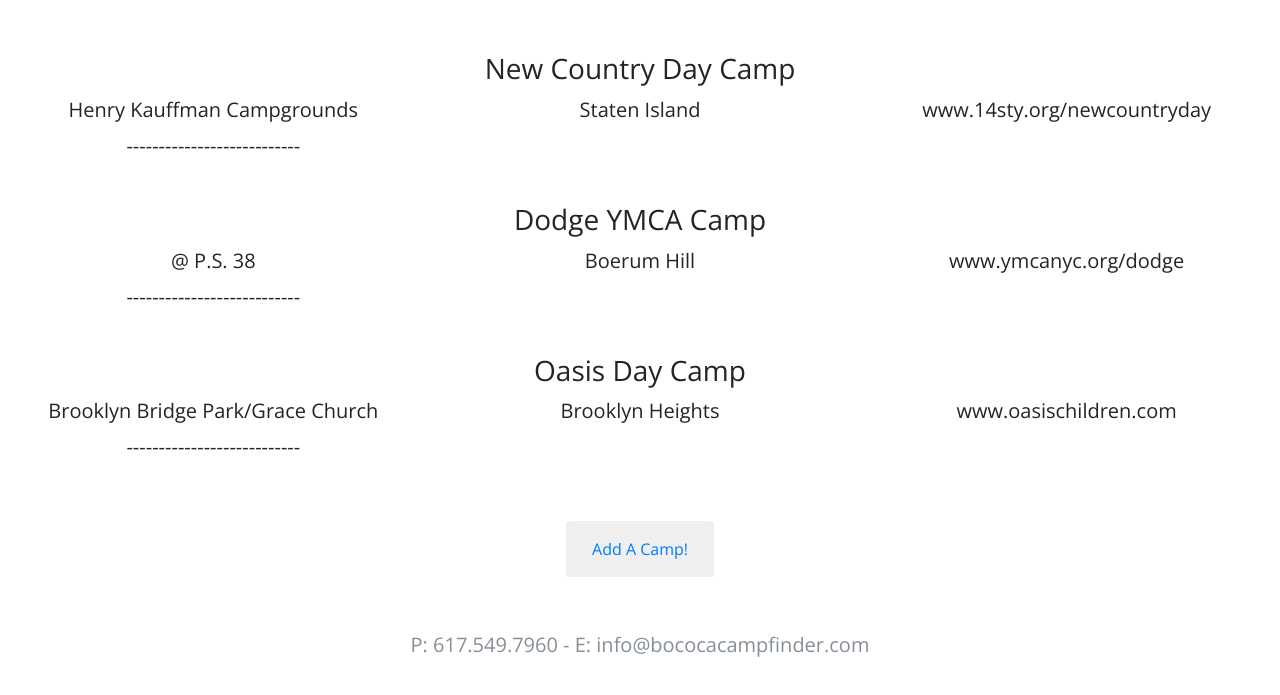
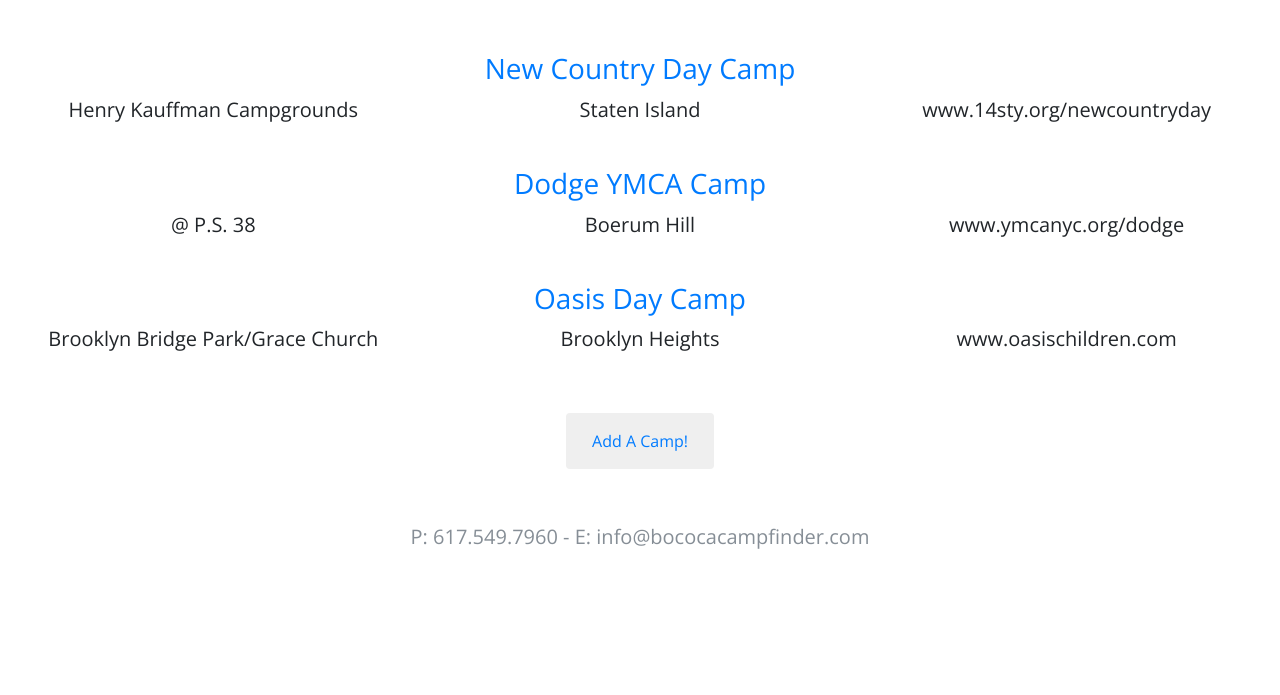
Before and after one commit to Laurawbrooklyn/bococa-camp-finder, a website: page public/CampListPlusFiltersDetail.html in a window 1280 px wide. Shown: the part 105-800 px from the top of the page. Drawn offline with nearby package versions, Linux system fonts and the light colour scheme.

Commit message:
fixed linking to Name

```diff
--- a/public/CampListPlusFiltersDetail.html
+++ b/public/CampListPlusFiltersDetail.html
@@ -38,32 +38,29 @@
     </div>
 
     <div class="container-fluid bg-1 text-center">
-      <h3>New Country Day Camp</h3>
+      <h3><a href="#">New Country Day Camp</a></h3>
       <div class="row">
         <div class="col-xl-4">Henry Kauffman Campgrounds</div>
         <div class="col-xl-4">Staten Island</div>
         <div class="col-xl-4">www.14sty.org/newcountryday</div>
-        <div class="col-xl-4">---------------------------</div>
       </div>
     </div>
 
     <div class="container-fluid bg-1 text-center">
-      <h3>Dodge YMCA Camp</h3>
+      <h3><a href="#">Dodge YMCA Camp</a></h3>
       <div class="row">
         <div class="col-xl-4">@ P.S. 38</div>
         <div class="col-xl-4">Boerum Hill</div>
         <div class="col-xl-4">www.ymcanyc.org/dodge</div>
-        <div class="col-xl-4">---------------------------</div>
       </div>
     </div>
 
      <div class="container-fluid bg-1 text-center">
-      <h3>Oasis Day Camp</h3>
+      <h3><a href="#">Oasis Day Camp</a></h3>
       <div class="row">
         <div class="col-xl-4">Brooklyn Bridge Park/Grace Church</div>
         <div class="col-xl-4">Brooklyn Heights</div>
         <div class="col-xl-4">www.oasischildren.com</div>
-        <div class="col-xl-4">---------------------------</div>
       </div>
     </div>
 
```
